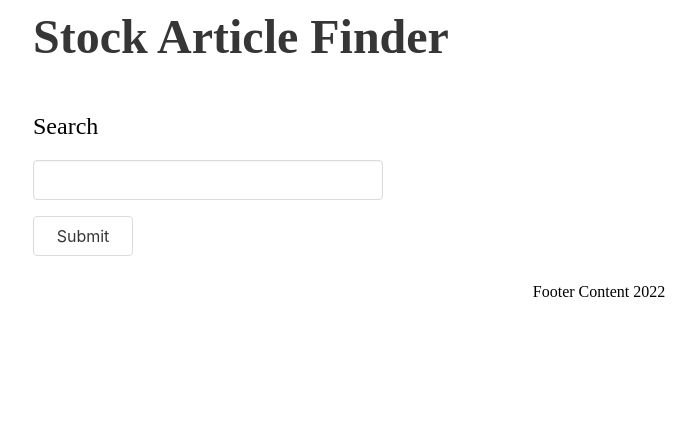
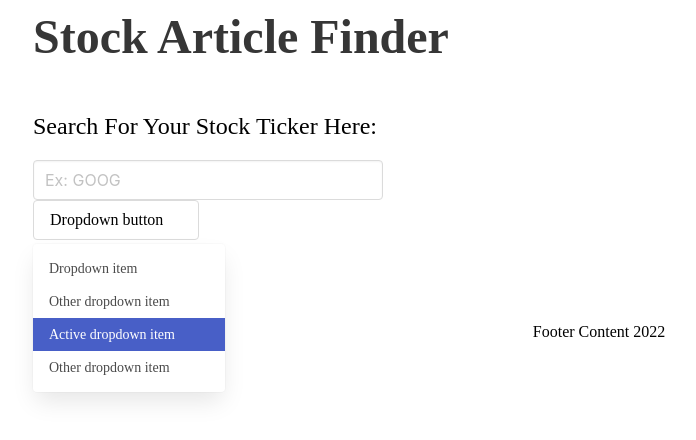
Before and after one commit to bikeller104/StockArticleComparison, a plain HTML site: page index.html in a window 1280 px wide. Shown: the whole page, without its empty margins (41-737 px from the left). Drawn offline with nearby package versions, Linux system fonts and the light colour scheme.

Commit message:
added framework for HTML and dropdown

```diff
--- a/index.html
+++ b/index.html
@@ -2,9 +2,12 @@
 <html lang="en">
   <head>
     <meta name="viewport" content="width=device-width, initial-scale=1" />
-    <link rel="stylesheet" href="https://cdn.jsdelivr.net/npm/bulma@0.9.4/css/bulma.min.css">
+    <link
+      rel="stylesheet"
+      href="https://cdn.jsdelivr.net/npm/bulma@0.9.4/css/bulma.min.css"
+    />
     <link rel="stylesheet" href="style.css" />
-    <title>News API</title>
+    <title>Stock|News API</title>
   </head>
   <body class="content is-large container">
     <header>
@@ -12,8 +15,38 @@
     </header>
     <main>
       <form class="search">
-            <label>Search</label>
-            <input class="input" type="text" id="search-box" />
+        <label>Search For Your Stock Ticker Here:</label>
+        <input
+          class="input"
+          type="text"
+          id="search-box"
+          placeholder="Ex: GOOG"
+        />
+        <!-- TODO: evaluate the calendar option for Bulma https://bulma-calendar.onrender.com/ -->
+        <div class="dropdown is-active">
+          <div class="dropdown-trigger">
+            <button
+              class="button"
+              aria-haspopup="true"
+              aria-controls="dropdown-menu"
+            >
+              <span>Dropdown button</span>
+              <span class="icon is-small">
+                <i class="fas fa-angle-down" aria-hidden="true"></i>
+              </span>
+            </button>
+          </div>
+          <div class="dropdown-menu" id="dropdown-menu" role="menu">
+            <div class="dropdown-content">
+              <a href="#" class="dropdown-item"> Dropdown item </a>
+              <a class="dropdown-item"> Other dropdown item </a>
+              <a href="#" class="dropdown-item is-active">
+                Active dropdown item
+              </a>
+              <a href="#" class="dropdown-item"> Other dropdown item </a>
+            </div>
+          </div>
+        </div>
         <button class="button" type="submit" id="submit-btn">Submit</button>
       </form>
       <div>
```
Lines whose indentation alone changed are shown as unchanged.
